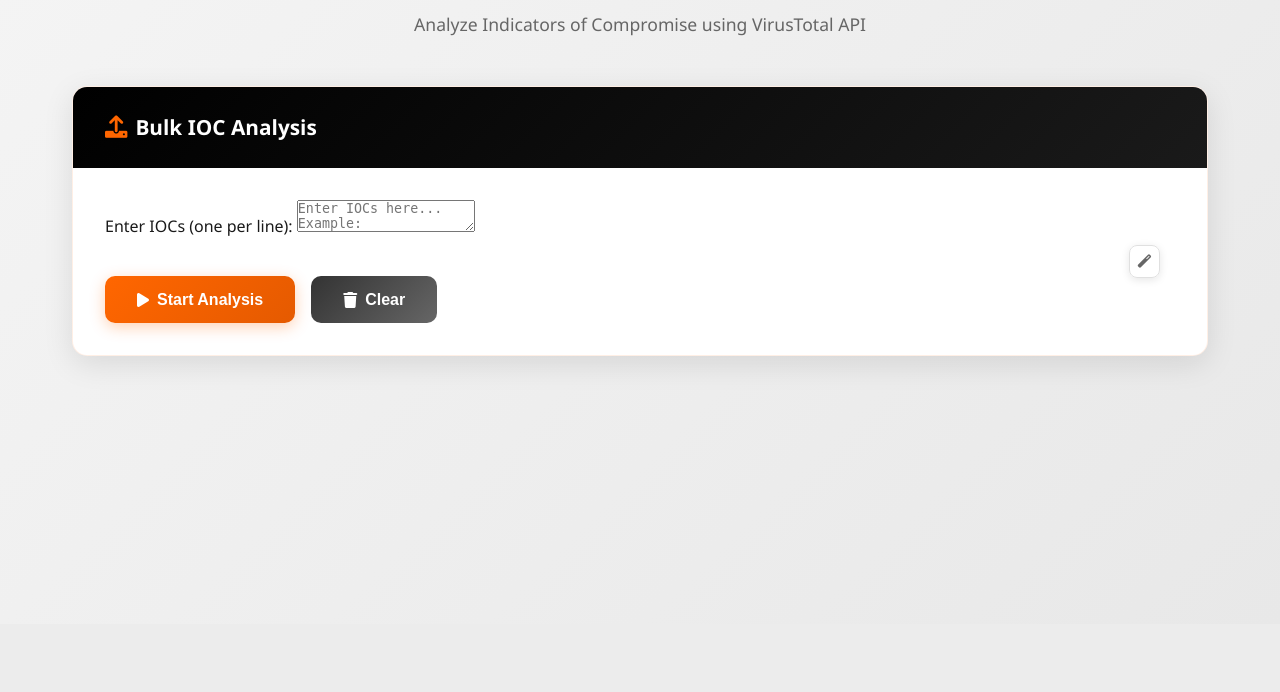
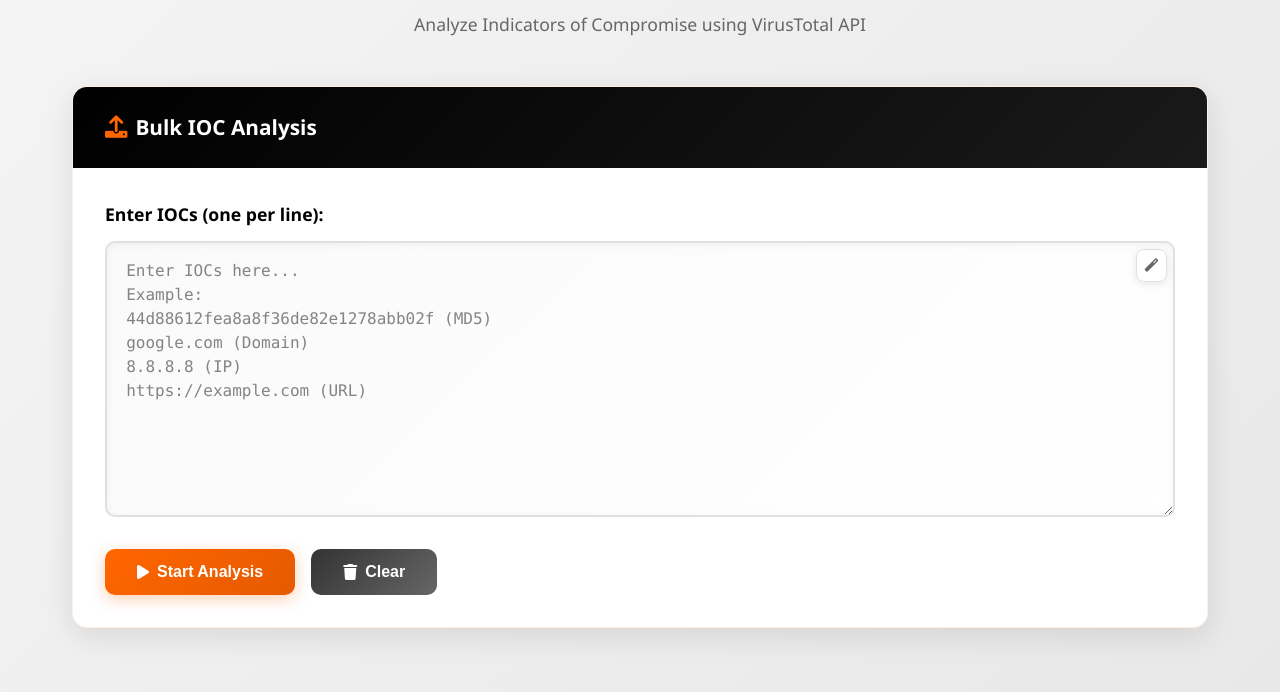
Before and after one commit to thebadass04/IOC_Analyzer, a Flask app: page / in a window 1280 px wide. Shown: the part 176-868 px from the top of the page. Before the commit the page ends 543 px from the top, so only its background shows below. Run offline with Flask 3, Linux system fonts and the light colour scheme.

Commit message:
Input Fix

```diff
--- a/ioc-analyzer/templates/index.html
+++ b/ioc-analyzer/templates/index.html
@@ -14,12 +14,19 @@
             </div>
             <div class="card-body">
                 <div class="input-section">
-                    <div class="input-group">
+                    <div class="form-group">
                         <label for="ioc-input">Enter IOCs (one per line):</label>
-                        <textarea id="ioc-input" placeholder="Enter IOCs here...&#10;Example:&#10;44d88612fea8a8f36de82e1278abb02f (MD5)&#10;google.com (Domain)&#10;8.8.8.8 (IP)&#10;https://example.com (URL)"></textarea>
-                        <button type="button" id="format-iocs" class="textarea-btn-icon" title="Format and validate IOCs">
-                            <i class="fas fa-magic"></i>
-                        </button>
+                        <div class="textarea-wrapper" style="position: relative;">
+                            <textarea id="ioc-input" rows="10" placeholder="Enter IOCs here...
+Example:
+44d88612fea8a8f36de82e1278abb02f (MD5)
+google.com (Domain)
+8.8.8.8 (IP)
+https://example.com (URL)"></textarea>
+                            <button type="button" id="format-iocs" class="textarea-btn-icon" title="Format and validate IOCs" style="position: absolute; top: 8px; right: 8px;">
+                                <i class="fas fa-magic"></i>
+                            </button>
+                        </div>
                     </div>
 
                     <div class="controls">
```
